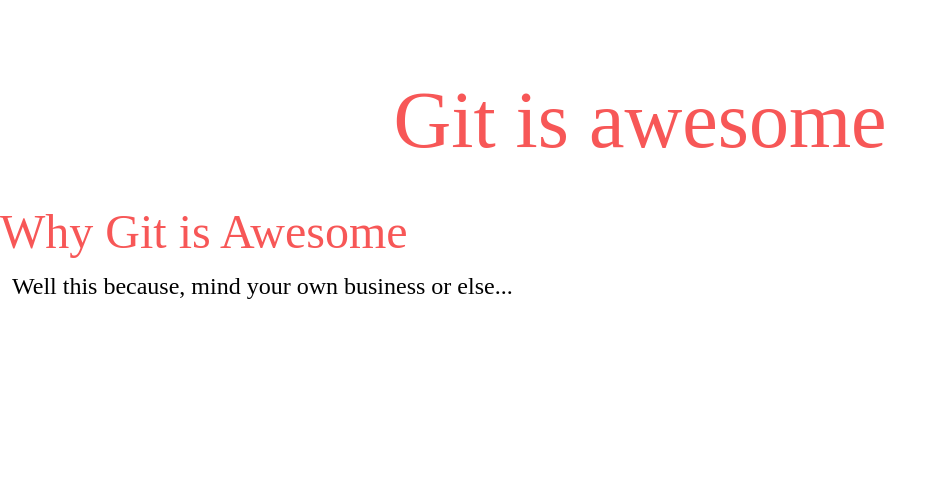
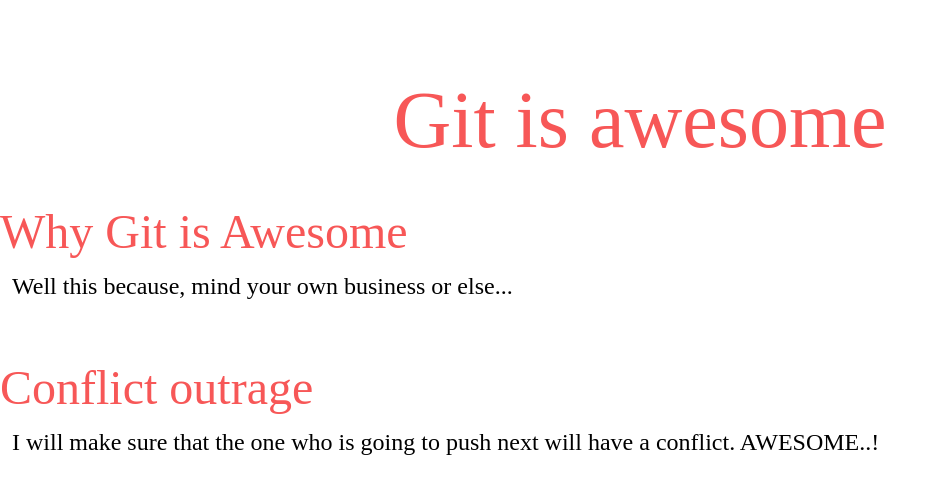
Before and after one commit to Omarzikry/Git, a plain HTML site: page index.html in a window 1280 px wide. Shown: the whole page, without its empty margins (0-947 px from the left). Drawn offline with nearby package versions, Linux system fonts and the light colour scheme.

Commit message:
Making sure that you git a awesome conflict

```diff
--- a/index.html
+++ b/index.html
@@ -1,5 +1,6 @@
 <!DOCTYPE HTML>
 <html lang="en">
+
 <head>
     <meta charset="UTF-8">
     <meta name="viewport" content="width=device-width, initial-scale=1.0">
@@ -8,14 +9,21 @@
     <script defer src="https://use.fontawesome.com/releases/v5.0.6/js/all.js"></script>
     <link rel="stylesheet" href="css/styles.css">
 </head>
+
 <body>
 
     <header>
         <h1>Git is awesome</h1>
     </header>
     <main>
-        <h2>Why Git is Awesome</h2>
-        <p>Well this because, mind your own business or else...</p>
+        <div class="first">
+            <h2>Why Git is Awesome</h2>
+            <p>Well this because, mind your own business or else...</p>
+        </div>
+        <div class="seconed">
+            <h2>Conflict outrage</h2>
+            <p>I will make sure that the one who is going to push next will have a conflict. AWESOME..!</p>
+        </div>
     </main>
 
 
@@ -23,10 +31,9 @@
 
 
     <!--scripts-->
-    <script
-  src="https://code.jquery.com/jquery-3.3.1.min.js"
-  integrity="sha256-FgpCb/KJQlLNfOu91ta32o/NMZxltwRo8QtmkMRdAu8="
-  crossorigin="anonymous"></script>
-  <script src="js/scripts.js"></script>
+    <script src="https://code.jquery.com/jquery-3.3.1.min.js" integrity="sha256-FgpCb/KJQlLNfOu91ta32o/NMZxltwRo8QtmkMRdAu8="
+        crossorigin="anonymous"></script>
+    <script src="js/scripts.js"></script>
 </body>
+
 </html>
```
